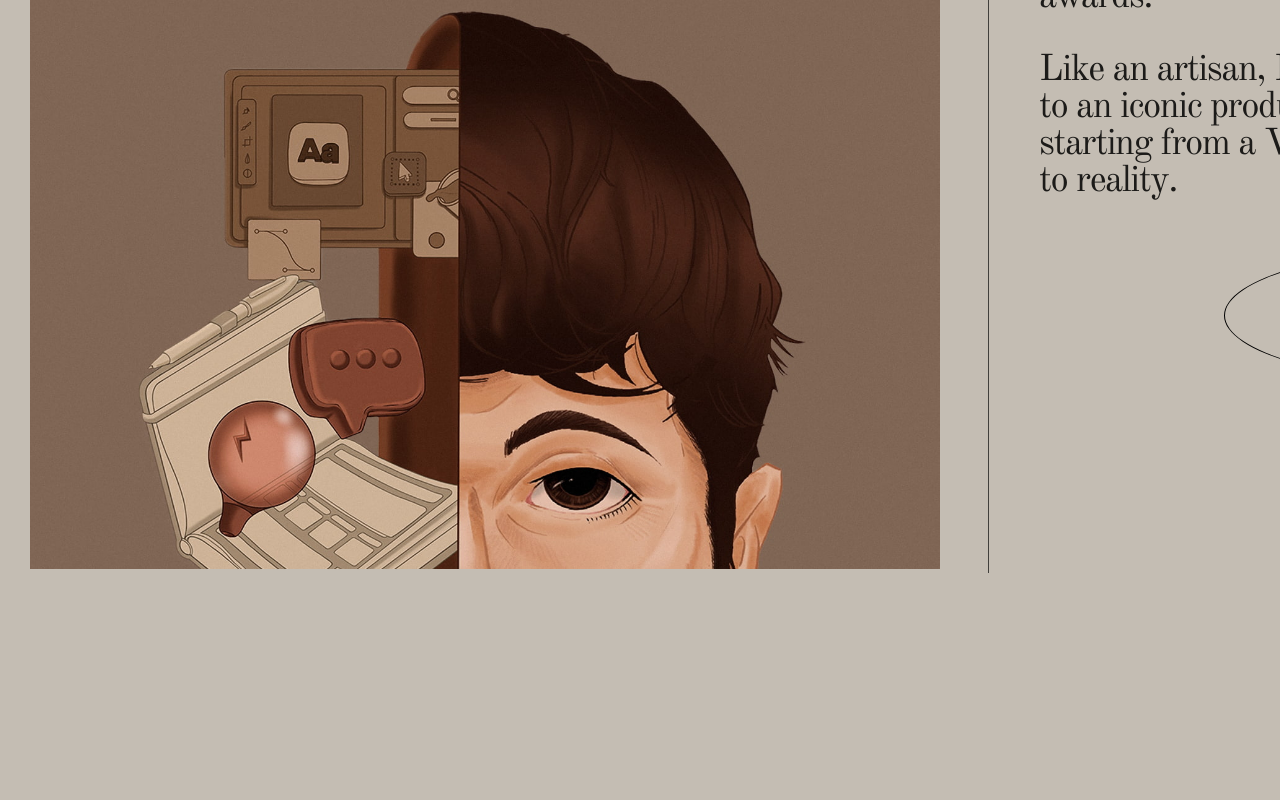
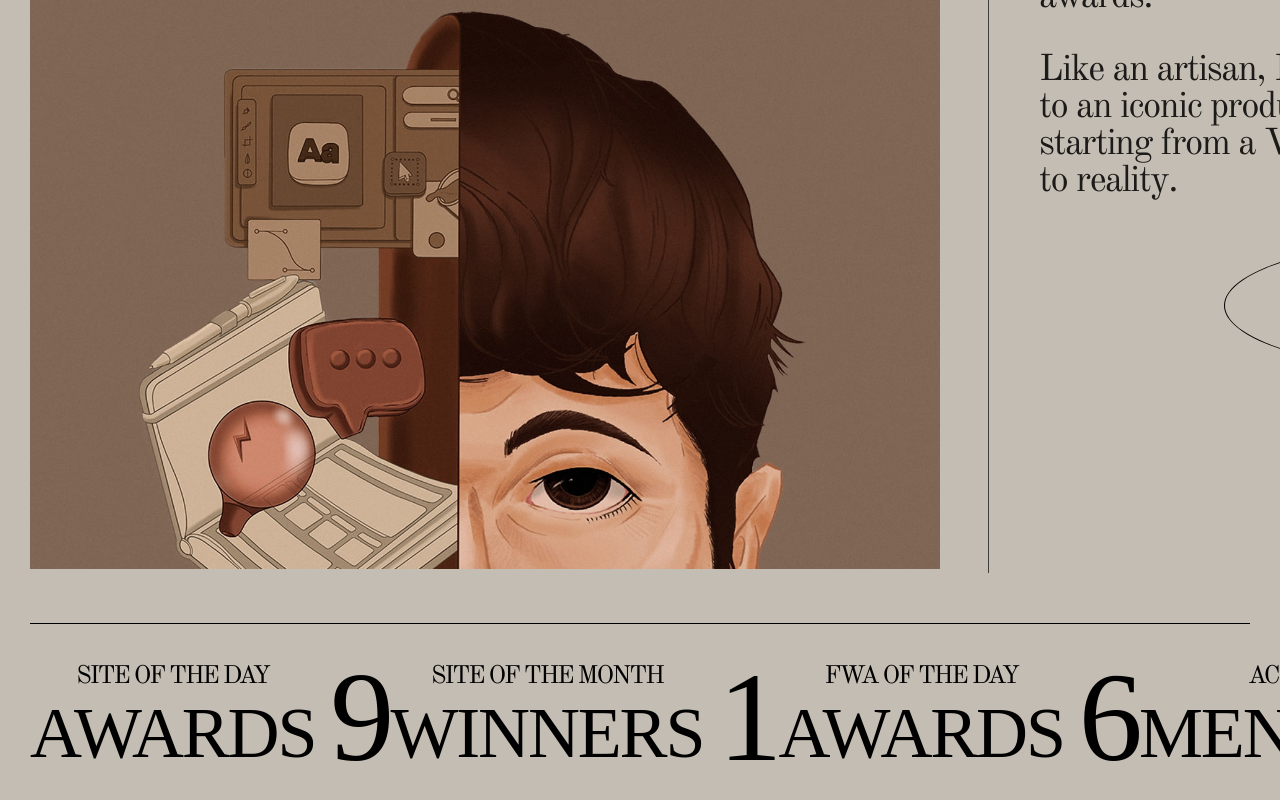
Before and after one commit to ChaitanyaLonarkar/paper-portfolio, a React (Vite) app: page / in a window 1280 px wide. Shown: the part 3546-4346 px from the top of the page. Before the commit the page ends 4149 px from the top, so only its background shows below. Built offline with nearby package versions, Linux system fonts and the light colour scheme.

Commit message:
section3 complete

```diff
--- a/components/Section3.jsx
+++ b/components/Section3.jsx
@@ -49,17 +49,43 @@ export default function Section3() {
             <h4>ALL WORK</h4>
           </div>
         </div>
+      </div>
       <div className="outer-botm-elem">
         <div className="horizontal">
           <div>
-              <h3>Site of the day</h3>
+            <h3>SITE OF THE DAY</h3>
             <h2>AWARDS</h2>
           </div>
           <div className="num">
             <h1>9</h1>
           </div>
         </div>
-
+        <div className="horizontal">
+          <div>
+            <h3>SITE OF THE MONTH</h3>
+            <h2>WINNERS</h2>
+          </div>
+          <div className="num">
+            <h1>1</h1>
+          </div>
+        </div>
+        <div className="horizontal">
+          <div>
+            <h3>FWA OF THE DAY</h3>
+            <h2>AWARDS</h2>
+          </div>
+          <div className="num">
+            <h1>6</h1>
+          </div>
+        </div>
+        <div className="horizontal">
+          <div>
+            <h3>ACCLAIMED</h3>
+            <h2>MENTIONS</h2>
+          </div>
+          <div className="num">
+            <h1>8</h1>
+          </div>
         </div>
       </div>
     </>
--- a/src/index.css
+++ b/src/index.css
@@ -5,7 +5,6 @@ body {
   color: black;
   letter-spacing: -0.03em;
   scroll-behavior: smooth;
-
 }
 
 .nav {
@@ -346,14 +345,49 @@ body {
   justify-content: center;
 }
 .outer .right-elem h4 {
-border: 1px solid;
+  border: 1px solid;
   font-family: canopee;
   font-size: 67px;
   margin: 0px;
-  margin-top: 10px;
   letter-spacing: -0.03em;
   font-weight: 100;
   border-radius: 50%;
-    padding: 29px 80px;
-    cursor: pointer;
+  padding: 29px 80px;
+  cursor: pointer;
 }
+
+.outer-botm-elem {
+  display: flex;
+  margin: 50px 30px;
+  padding: 20px 0px;
+  border-top: 1px solid;
+  border-bottom: 1px solid;
+  justify-content: space-between;
+}
+.outer-botm-elem .horizontal {
+  display: flex;
+  gap: 15px;
+  align-items: center;
+}
+.outer-botm-elem .horizontal div h3 {
+  font-family: "Old Standard TT", serif;
+  letter-spacing: -0.08em;
+  font-size: 25px;
+  font-weight: 100;
+  margin: 0px;
+  text-align: center;
+
+}
+
+.outer-botm-elem .horizontal div h2,
+.outer-botm-elem .horizontal div h1 {
+  font-family: canopee;
+  font-size: 4.5em;
+  margin: 0px;
+  letter-spacing: -0.03em;
+  font-weight: 100;
+  text-align: center;
+}
+.outer-botm-elem .horizontal div h1 {
+  font-size: 8em;
+}
```
Lines whose indentation alone changed are shown as unchanged.
